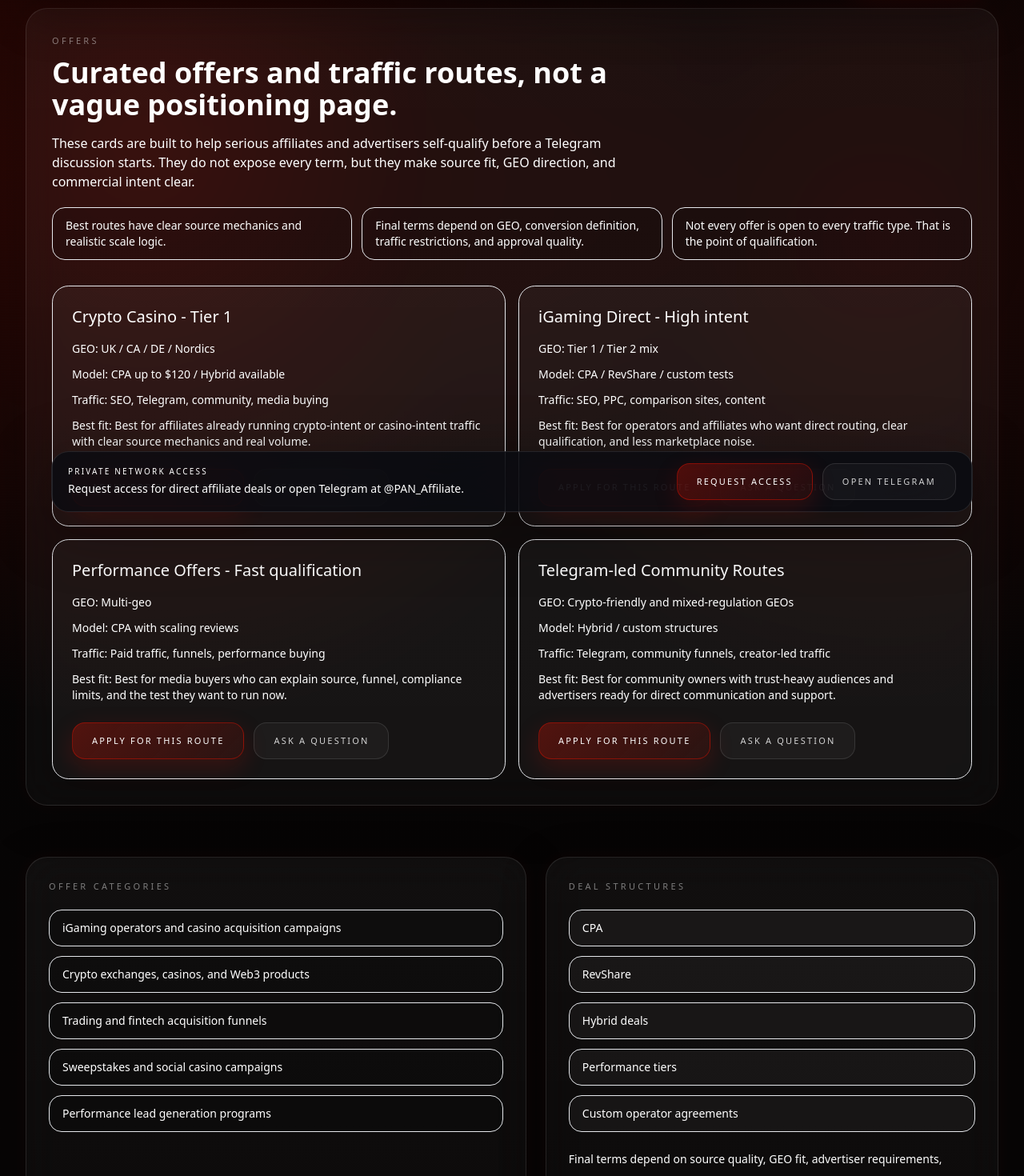
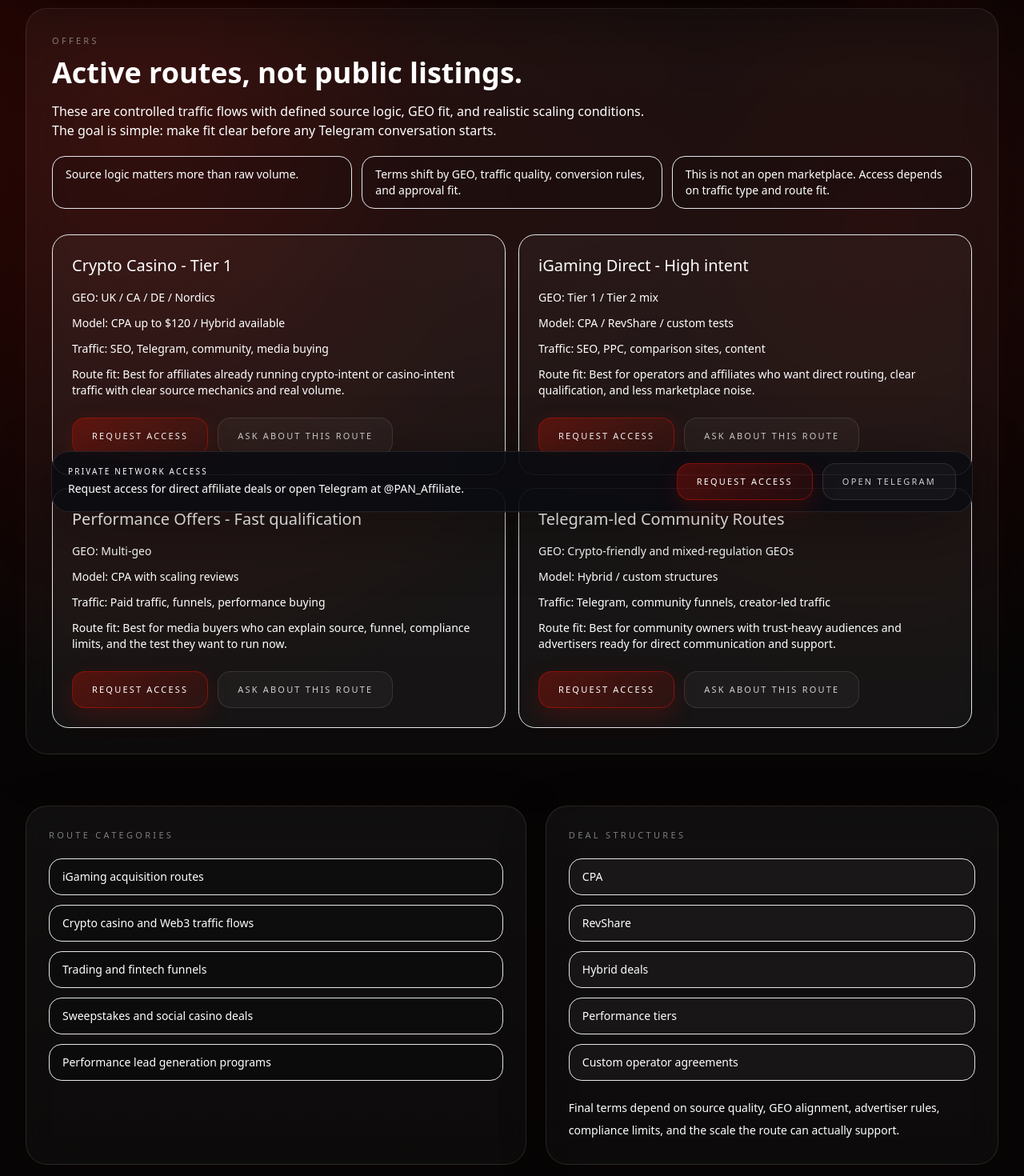
Before and after one commit to Gatsby01k/vladdos-pan, a Next.js app: page /offers in a window 1280 px wide. Shown: the part 140-1610 px from the top of the page at 80% size. Built offline with nearby package versions, Linux system fonts and the light colour scheme; no server answers.

Commit message:
Update page.tsx

```diff
--- a/src/app/offers/page.tsx
+++ b/src/app/offers/page.tsx
@@ -8,16 +8,24 @@ import TopNav from '@/components/navigation/TopNav';
 import { TrackedLink } from '@/components/analytics/TrackedLink';
 import { offerCards } from '@/data/networkContent';
 
-const dealStructures = ['CPA', 'RevShare', 'Hybrid deals', 'Performance tiers', 'Custom operator agreements'];
+const dealStructures = [
+  'CPA',
+  'RevShare',
+  'Hybrid deals',
+  'Performance tiers',
+  'Custom operator agreements',
+];
+
 const qualificationNotes = [
-  'Best routes have clear source mechanics and realistic scale logic.',
-  'Final terms depend on GEO, conversion definition, traffic restrictions, and approval quality.',
-  'Not every offer is open to every traffic type. That is the point of qualification.',
+  'Source logic matters more than raw volume.',
+  'Terms shift by GEO, traffic quality, conversion rules, and approval fit.',
+  'This is not an open marketplace. Access depends on traffic type and route fit.',
 ];
 
 export const metadata: Metadata = {
-  title: 'Private Offers',
-  description: 'PAN offer board for affiliates and advertisers looking for faster qualification, clearer deal structures, and direct Telegram routing.',
+  title: 'Active Offers',
+  description:
+    'Private offer board for affiliates and advertisers looking for direct routing, controlled access, and faster qualification.',
 };
 
 export default function OffersPage() {
@@ -28,27 +36,62 @@ export default function OffersPage() {
         <section className="panel p-5 sm:p-7 lg:p-8">
           <SectionHeader
             eyebrow="offers"
-            title="Curated offers and traffic routes, not a vague positioning page."
-            text="These cards are built to help serious affiliates and advertisers self-qualify before a Telegram discussion starts. They do not expose every term, but they make source fit, GEO direction, and commercial intent clear."
+            title="Active routes, not public listings."
+            text="These are controlled traffic flows with defined source logic, GEO fit, and realistic scaling conditions. The goal is simple: make fit clear before any Telegram conversation starts."
           />
+
           <div className="mt-5 grid gap-3 md:grid-cols-3">
             {qualificationNotes.map((item) => (
-              <div key={item} className="rounded-[1rem] border border-white/8 bg-black/15 px-4 py-3 text-sm text-white/72">{item}</div>
+              <div
+                key={item}
+                className="rounded-[1rem] border border-white/8 bg-black/15 px-4 py-3 text-sm text-white/72"
+              >
+                {item}
+              </div>
             ))}
           </div>
+
           <div className="mt-8 grid gap-4 md:grid-cols-2">
             {offerCards.map((offer) => (
-              <div key={offer.title} className="rounded-[1.3rem] border border-white/8 bg-white/[0.035] p-5 sm:p-6">
+              <div
+                key={offer.title}
+                className="rounded-[1.3rem] border border-white/8 bg-white/[0.035] p-5 sm:p-6"
+              >
                 <div className="text-xl font-medium text-white">{offer.title}</div>
+
                 <div className="mt-4 grid gap-3 text-sm text-white/72">
-                  <div><span className="text-white/88">GEO:</span> {offer.geo}</div>
-                  <div><span className="text-white/88">Model:</span> {offer.model}</div>
-                  <div><span className="text-white/88">Traffic:</span> {offer.traffic}</div>
-                  <div><span className="text-white/88">Best fit:</span> {offer.fit}</div>
+                  <div>
+                    <span className="text-white/88">GEO:</span> {offer.geo}
+                  </div>
+                  <div>
+                    <span className="text-white/88">Model:</span> {offer.model}
+                  </div>
+                  <div>
+                    <span className="text-white/88">Traffic:</span> {offer.traffic}
+                  </div>
+                  <div>
+                    <span className="text-white/88">Route fit:</span> {offer.fit}
+                  </div>
                 </div>
+
                 <div className="mt-6 flex flex-col gap-3 sm:flex-row">
-                  <TrackedLink href="/join" eventName="offer_apply_click" eventLabel={offer.title} className="button-primary w-full sm:w-auto">Apply for this route</TrackedLink>
-                  <TrackedLink href="/contact" eventName="offer_contact_click" eventLabel={offer.title} className="button-secondary w-full sm:w-auto">Ask a question</TrackedLink>
+                  <TrackedLink
+                    href="/join"
+                    eventName="offer_apply_click"
+                    eventLabel={offer.title}
+                    className="button-primary w-full sm:w-auto"
+                  >
+                    Request access
+                  </TrackedLink>
+
+                  <TrackedLink
+                    href="/contact"
+                    eventName="offer_contact_click"
+                    eventLabel={offer.title}
+                    className="button-secondary w-full sm:w-auto"
+                  >
+                    Ask about this route
+                  </TrackedLink>
                 </div>
               </div>
             ))}
@@ -57,28 +100,41 @@ export default function OffersPage() {
 
         <section className="grid gap-6 lg:grid-cols-[1.05fr_.95fr]">
           <div className="panel p-5 sm:p-7">
-            <div className="eyebrow">offer categories</div>
+            <div className="eyebrow">route categories</div>
             <div className="mt-5 grid gap-3 text-sm text-white/72">
               {[
-                'iGaming operators and casino acquisition campaigns',
-                'Crypto exchanges, casinos, and Web3 products',
-                'Trading and fintech acquisition funnels',
-                'Sweepstakes and social casino campaigns',
+                'iGaming acquisition routes',
+                'Crypto casino and Web3 traffic flows',
+                'Trading and fintech funnels',
+                'Sweepstakes and social casino deals',
                 'Performance lead generation programs',
               ].map((item) => (
-                <div key={item} className="rounded-[1rem] border border-white/8 bg-black/15 px-4 py-3">{item}</div>
+                <div
+                  key={item}
+                  className="rounded-[1rem] border border-white/8 bg-black/15 px-4 py-3"
+                >
+                  {item}
+                </div>
               ))}
             </div>
           </div>
+
           <div className="panel p-5 sm:p-7">
             <div className="eyebrow">deal structures</div>
             <div className="mt-5 grid gap-3 text-sm text-white/72">
               {dealStructures.map((item) => (
-                <div key={item} className="rounded-[1rem] border border-white/8 bg-white/[0.035] px-4 py-3">{item}</div>
+                <div
+                  key={item}
+                  className="rounded-[1rem] border border-white/8 bg-white/[0.035] px-4 py-3"
+                >
+                  {item}
+                </div>
               ))}
             </div>
+
             <p className="mt-5 text-sm leading-7 text-white/72">
-              Final terms depend on source quality, GEO fit, advertiser requirements, compliance limits, and the kind of scale the route can realistically support.
+              Final terms depend on source quality, GEO alignment, advertiser rules,
+              compliance limits, and the scale the route can actually support.
             </p>
           </div>
         </section>
```
